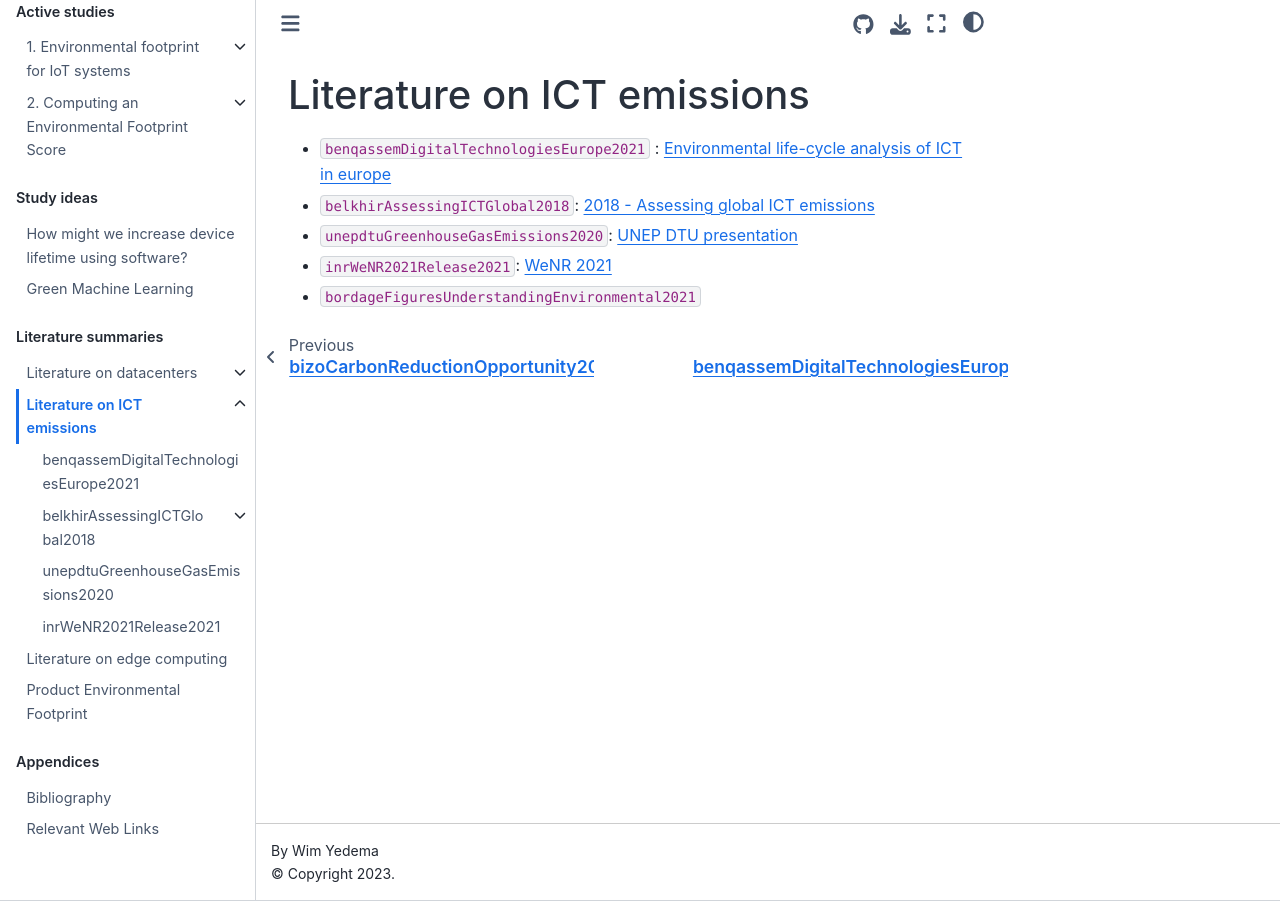
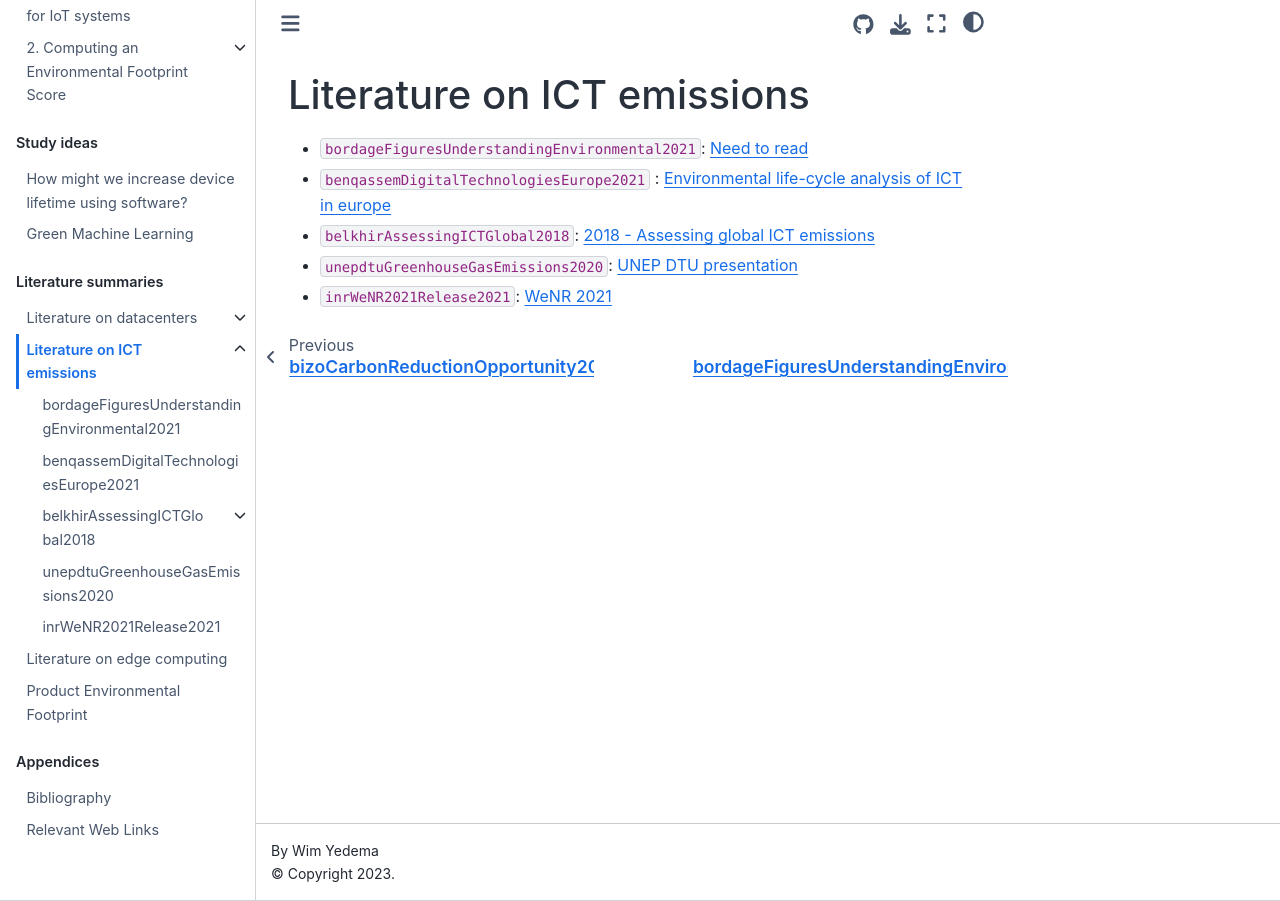
Before and after one commit to WimYedema/sustainability, a Jupyter Book: the page built from doc/summaries/ict-emissions/index.md, in a window 1280 px wide. Built offline with Jupyter Book 1.0.4 settings and Sphinx 7.4.7 and the Sphinx Book theme 1.1.4, drawn with Linux system fonts in a browser that asks for light colours; comment, search, counter and statistics services are not loaded; cross-references to code outside the pages are shown as plain code.

Commit message:
New article to read

```diff
--- a/doc/_toc.yml
+++ b/doc/_toc.yml
@@ -33,6 +33,7 @@ parts:
     - file: summaries/datacenters/bizoCarbonReductionOpportunity2019
   - file: summaries/ict-emissions/index
     sections:
+    - file: summaries/ict-emissions/bordageFiguresUnderstandingEnvironmental2021
     - file: summaries/ict-emissions/benqassemDigitalTechnologiesEurope2021
     - file: summaries/ict-emissions/belkhirAssessingICTGlobal2018
       sections:
--- a/doc/summaries/ict-emissions/index.md
+++ b/doc/summaries/ict-emissions/index.md
@@ -1,7 +1,7 @@
 # Literature on ICT emissions
 
+* {cite:t}`bordageFiguresUnderstandingEnvironmental2021`: [Need to read](./bordageFiguresUnderstandingEnvironmental2021.md)
 * {cite:t}`benqassemDigitalTechnologiesEurope2021` : [Environmental life-cycle analysis of ICT in europe](./benqassemDigitalTechnologiesEurope2021.md)
 * {cite:t}`belkhirAssessingICTGlobal2018`: [2018 - Assessing global ICT emissions](./belkhirAssessingICTGlobal2018.md)
 * {cite:t}`unepdtuGreenhouseGasEmissions2020`: [UNEP DTU presentation](./unepdtuGreenhouseGasEmissions2020.md)
 * {cite}`inrWeNR2021Release2021`: [WeNR 2021](./inrWeNR2021Release2021.md)
-* {cite:t}`bordageFiguresUnderstandingEnvironmental2021`
```
Also changed, not shown: doc/summaries/ict-emissions/bordageFiguresUnderstandingEnvironmental2021.md (added, +7 -0 lines), 1 other file.
